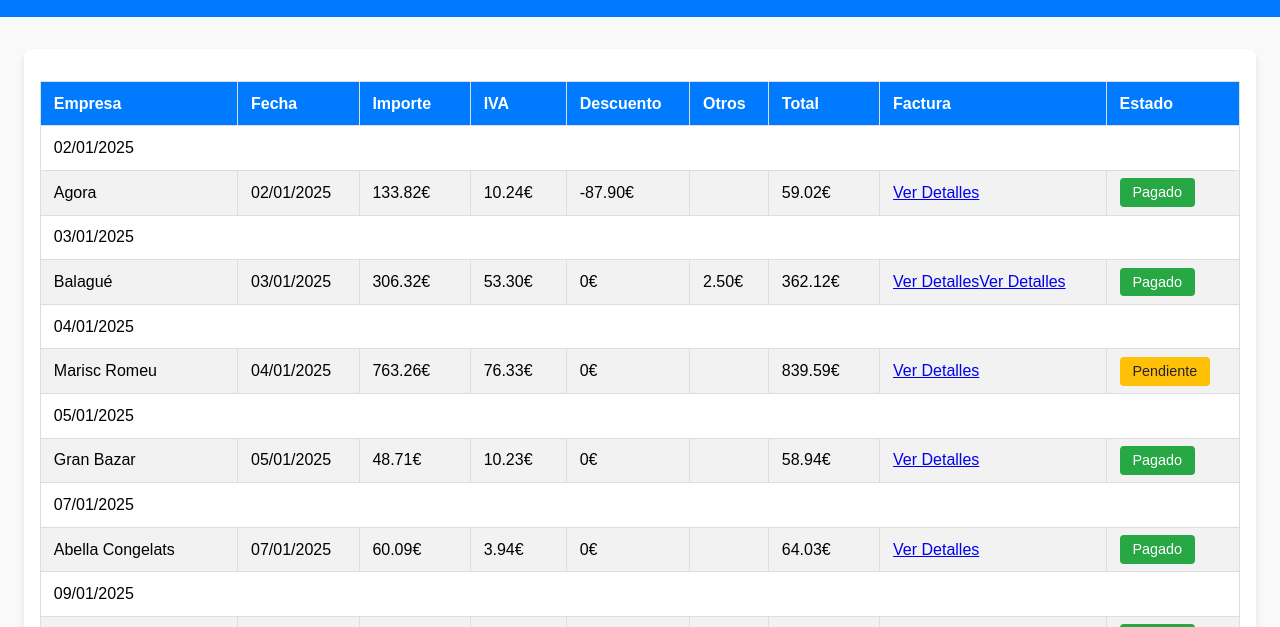
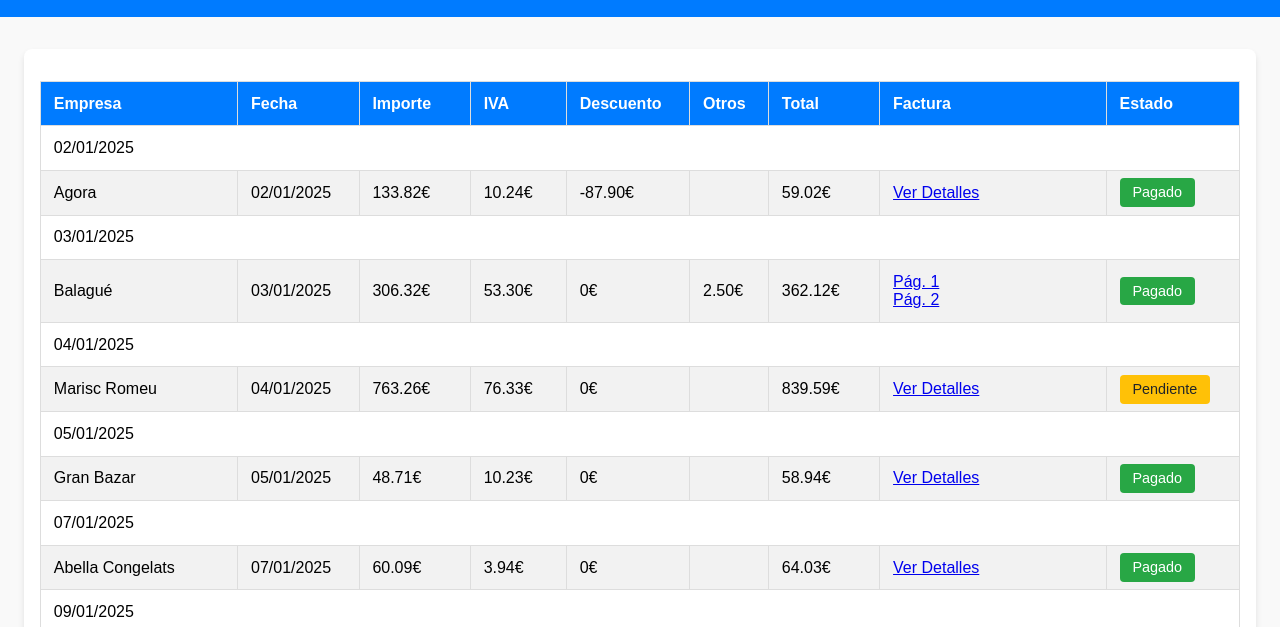
Before and after one commit to JTechNoLogic/Gesti-n-de-facturas, a plain HTML site: page index.html in a window 1280 px wide. Shown: the part 95-722 px from the top of the page. Drawn offline with Linux system fonts and the light colour scheme.

Commit message:
4to commit

```diff
--- a/index.html
+++ b/index.html
@@ -52,7 +52,7 @@
                     <td>0€</td>
                     <td>2.50€</td>
                     <td>362.12€</td>
-                    <td><a href="Facturas/Balagué 3 de enero.jpeg">Ver Detalles</a><a href="Facturas/Balagué 3 de enero 2.jpeg">Ver Detalles</a></td>
+                    <td><a href="Facturas/Balagué 3 de enero.jpeg">Pág. 1</a><br><a href="Facturas/Balagué 3 de enero 2.jpeg">Pág. 2</a></td>
                     <td><span class="status paid">Pagado</span></td>
                 </tr>
                 <tr>
```
